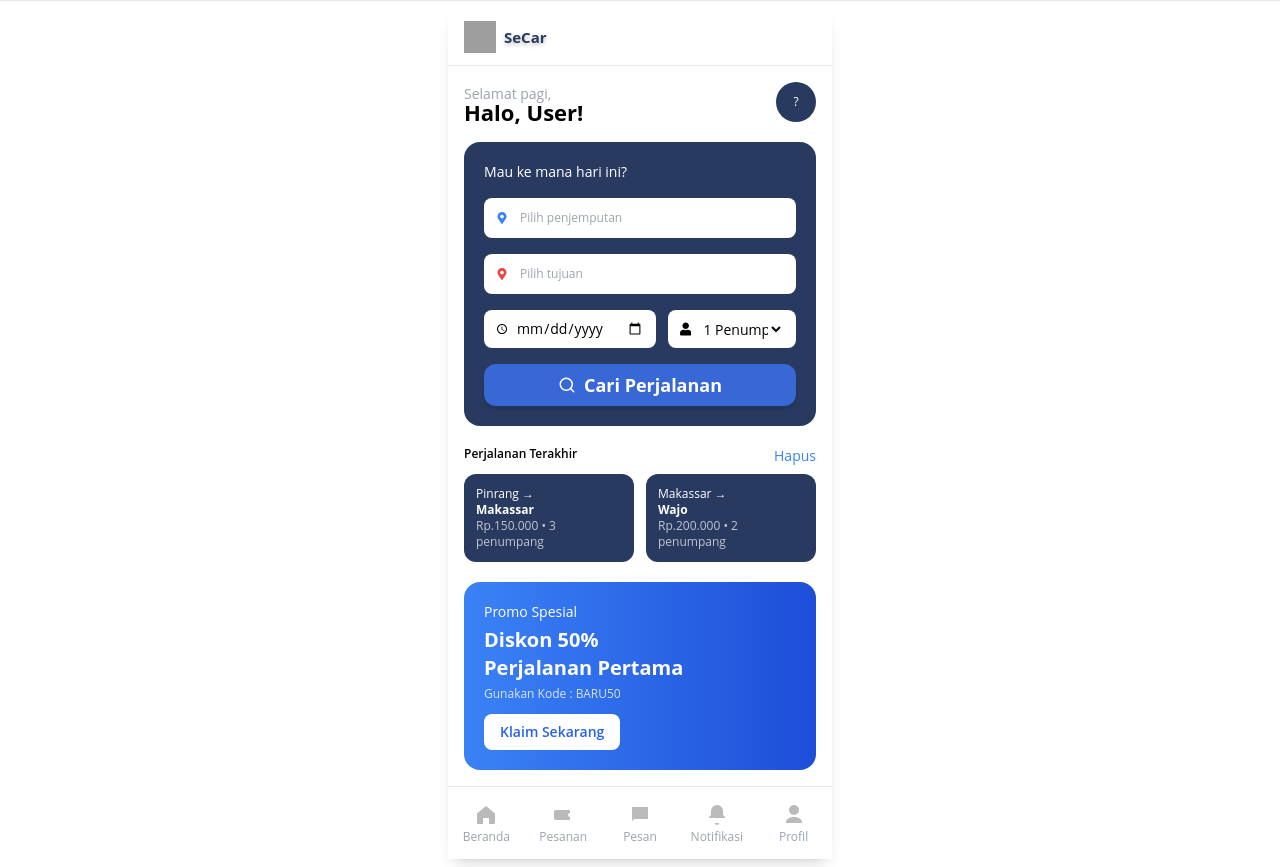
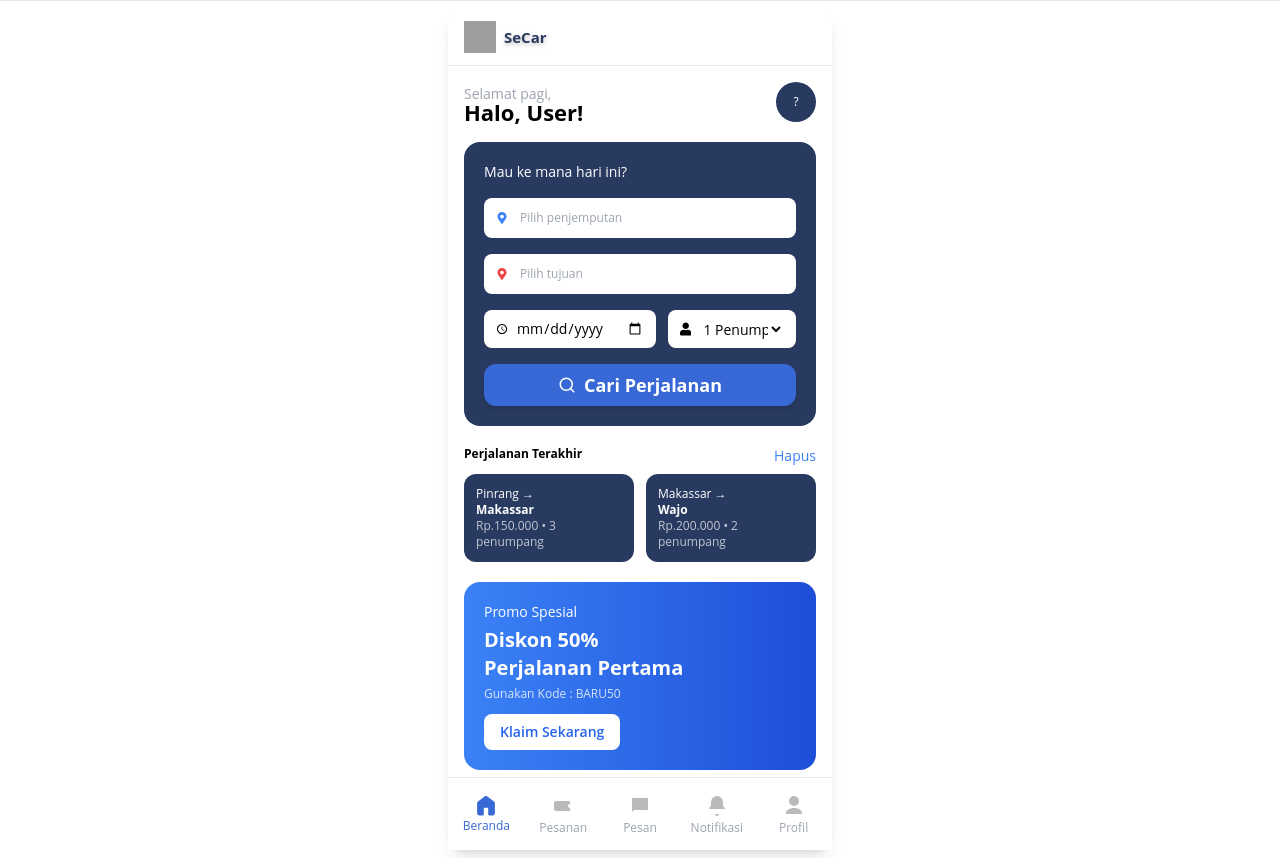
Before and after one commit to riqbals/SeCar, a React (Vite) app: page /home in a window 1280 px wide. Built offline with nearby package versions, Linux system fonts and the light colour scheme; sample sign-in values are in the browser's storage; grey boxes are pictures that could not be loaded.

Commit message:
Beranda 2

```diff
--- a/src/components/icons/HomeIcon.jsx
+++ b/src/components/icons/HomeIcon.jsx
@@ -1,7 +1,16 @@
 export default function HomeIcon({ active }) {
   return (
-    <svg viewBox="0 0 24 24" className="w-6 h-6 block" fill={active ? "#293A61" : "#BABABA"}>
-      <path d="M3 10.5L12 3l9 7.5V20a1 1 0 0 1-1 1h-5v-6H9v6H4a1 1 0 0 1-1-1v-9.5z"/>
+    <svg
+      width="20"
+      height="20"
+      viewBox="0 0 16 18"
+      xmlns="http://www.w3.org/2000/svg"
+      fill="currentColor"
+      className={`transition-all duration-200 ${
+        active ? "text-[#3868D5]" : "text-gray-400"
+      }`}
+    >
+      <path d="M0 15.5V6.5C0 6.18333 0.0709998 5.88333 0.213 5.6C0.355 5.31667 0.550667 5.08333 0.8 4.9L6.8 0.4C7.15 0.133333 7.55 0 8 0C8.45 0 8.85 0.133333 9.2 0.4L15.2 4.9C15.45 5.08333 15.646 5.31667 15.788 5.6C15.93 5.88333 16.0007 6.18333 16 6.5V15.5C16 16.05 15.804 16.521 15.412 16.913C15.02 17.305 14.5493 17.5007 14 17.5H11C10.7167 17.5 10.4793 17.404 10.288 17.212C10.0967 17.02 10.0007 16.7827 10 16.5V11.5C10 11.2167 9.904 10.9793 9.712 10.788C9.52 10.5967 9.28267 10.5007 9 10.5H7C6.71667 10.5 6.47933 10.596 6.288 10.788C6.09667 10.98 6.00067 11.2173 6 11.5V16.5C6 16.7833 5.904 17.021 5.712 17.213C5.52 17.405 5.28267 17.5007 5 17.5H2C1.45 17.5 0.979333 17.3043 0.588 16.913C0.196666 16.5217 0.000666667 16.0507 0 15.5Z" />
     </svg>
   );
 }
--- a/src/layouts/MainLayout.jsx
+++ b/src/layouts/MainLayout.jsx
@@ -12,7 +12,7 @@ export default function MainLayout({ children }) {
   const location = useLocation();
 
   // active state
-  const isHome = location.pathname === "/";
+  const isHome = location.pathname === "/" || location.pathname === "/home";
   const isTicket = location.pathname === "/pesanan";
   const isChat = location.pathname === "/pesan";
   const isNotif = location.pathname === "/notifikasi";
@@ -22,7 +22,7 @@ export default function MainLayout({ children }) {
     <div className="border-t flex justify-around items-center py-2 text-xs">
 
       {/* FRAME HP */}
-      <div className="w-full max-w-sm bg-white min-h-screen rounded-2xl shadow-lg flex flex-col">
+      <div className="relative w-full max-w-sm bg-white min-h-screen rounded-2xl shadow-lg flex flex-col">
 
         {/* HEADER */}
         <div className="flex items-center gap-2 px-4 py-3 border-b">
@@ -33,16 +33,16 @@ export default function MainLayout({ children }) {
         </div>
 
         {/* CONTENT */}
-        <div className="flex-1 p-4 overflow-y-auto">
+        <div className="flex-1 p-4 overflow-y-auto pb-20">
           {children}
         </div>
 
         {/* BOTTOM NAVBAR */}
-        <div className="border-t flex justify-around items-center py-2 text-xs bg-white">
+        <div className="absolute bottom-0 left-0 w-full max-w-sm border-t flex justify-around items-center py-2 text-xs bg-white">
 
         <Link to="/" className="flex flex-col items-center justify-center flex-1 gap-1 h-14">
             <HomeIcon active={isHome} />
-            <p className={`${isHome ? "text-[#293A61]" : "text-gray-400"} leading-none`}>
+            <p className={`${isHome ? "text-[#3868D5]" : "text-gray-400"} leading-none`}>
             Beranda
             </p>
         </Link>
--- a/src/pages/main/Home.jsx
+++ b/src/pages/main/Home.jsx
@@ -173,7 +173,7 @@ export default function Home() {
         {/* PERJALANAN TERAKHIR */}
         <div>
           <div className="flex justify-between">
-            <h3 className="font-semibold">Perjalanan Terakhir</h3>
+            <h3 className="font-bold">Perjalanan Terakhir</h3>
             <span className="text-blue-500 text-sm cursor-pointer">Hapus</span>
           </div>
 
```
Also changed, not shown: src/assets/icons/navbar/nav-home.svg.
